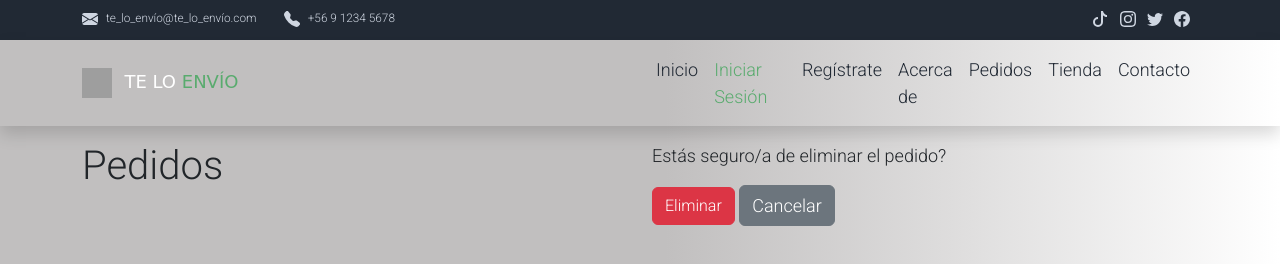
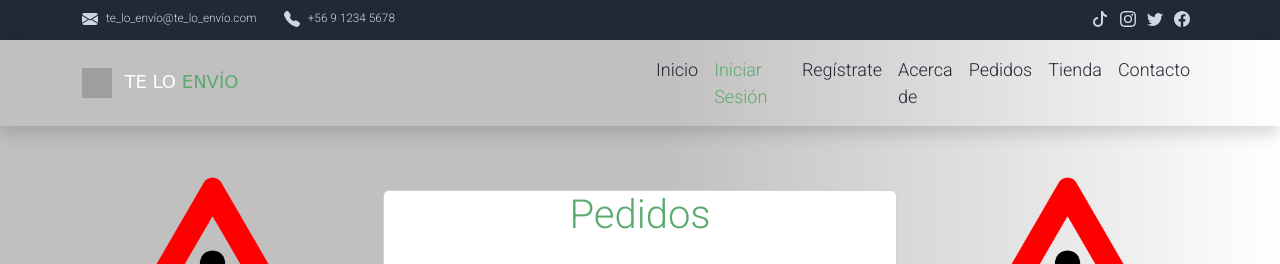
Before and after one commit to Leonardo-Rodenas/Prueba-de-Salida, a Django app: template prueba/app_1/templates/app_1/pedido_eliminar.html in a window 1280 px wide. Shown: the top 264 px of the page. Run offline with Django 4.2, Linux system fonts and the light colour scheme; the template is opened without the code that fills it, so the values that code supplies are empty; some web fonts are replaced; grey boxes are pictures that could not be loaded.

Commit message:
actualizacion con borrar pedido

```diff
--- a/prueba/app_1/models.py
+++ b/prueba/app_1/models.py
@@ -95,14 +95,9 @@ class Pedido(models.Model):
     fecha_pedido = models.DateTimeField(default=timezone.now)
     mediopedido = models.CharField(max_length=15, choices=VIA_CHOICES, default='Web')
     estado = models.CharField(max_length=15, choices=ESTADOS_CHOICES, default='Pendiente')
-    deleted = models.BooleanField(default=False)
     pedido_staff = models.BooleanField(default=False)
     is_modificable = models.BooleanField(default=True)
     precio_total = models.IntegerField(default=0)
-
-    def delete(self, *args, **kwargs):
-        self.deleted = True
-        self.save()
 
     @property
     def str_nombre(self):
--- a/prueba/app_1/templates/app_1/pedido_eliminar.html
+++ b/prueba/app_1/templates/app_1/pedido_eliminar.html
@@ -5,21 +5,35 @@
 
 {% block content %}
 
-<div class="container pb-3">
-    <div class="row mt-3">
-      <div class="col-12 col-md-6">
-        <h1>Pedidos</h1>
+<div class="container">
+    <div class="row">
+        <div class="col-sm-3">
+            <img class="card-img img-fluid mt-5" src="{% static 'assets/img/advertencia.png' %}"
+                alt="img_celeb_izquierda">
         </div>
-      <div class="col-12 col-md-6">
-        <p>Estás seguro/a de eliminar el pedido?</p>
+        <div class="col-sm-6">
+            <div class="d-flex justify-content-center align-items-center mt-5">
+                <div class="card m-3">
+                    <h1 class="text-success text-center">Pedidos</h1>
+                    <div class="card-body m-3">
+                        <h5 class="card-title text-center fw-bold fs-1">Estás seguro/a de eliminar el pedido?</h5>
+                    </div>
+                    <div class="d-grid text-center">
                         <form method="POST">
                             {% csrf_token %}
-          <button type="submit" class="btn btn-danger">Eliminar</button>
-          <a href="{% url 'pedidos' %}" class="btn btn-secondary">Cancelar</a>
+                            <button type="submit" class="btn btn-danger mb-3">Eliminar</button>
+                            <a href="{% url 'pedidos' %}" class="btn btn-secondary mb-3">Cancelar</a>
                         </form>
                     </div>
                 </div>
             </div>
+        </div>
 
+        <div class="col-sm-3 text-center">
+            <img class="card-img img-fluid mt-5" src="{% static 'assets/img/advertencia.png' %}"
+                alt="img_celeb_derecha">
+        </div>
+    </div>
+</div>
 
 {% endblock %}
```
Also changed, not shown: prueba/app_1/migrations/0006_remove_pedido_deleted.py (added), prueba/app_1/static/assets/img/advertencia.png (added). Lines whose indentation alone changed are shown as unchanged.
